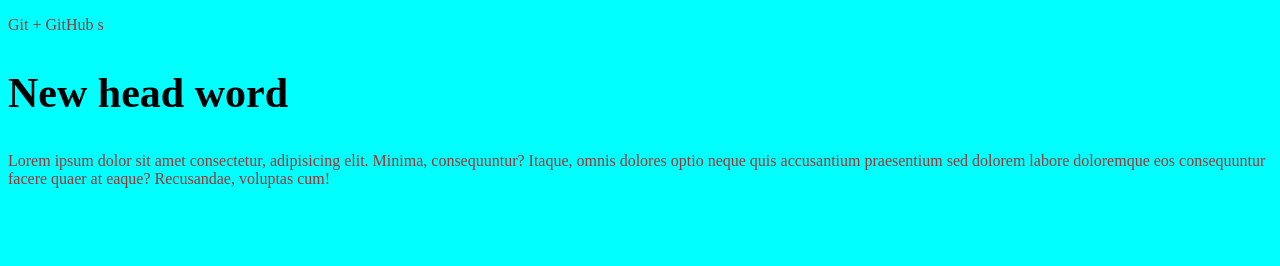
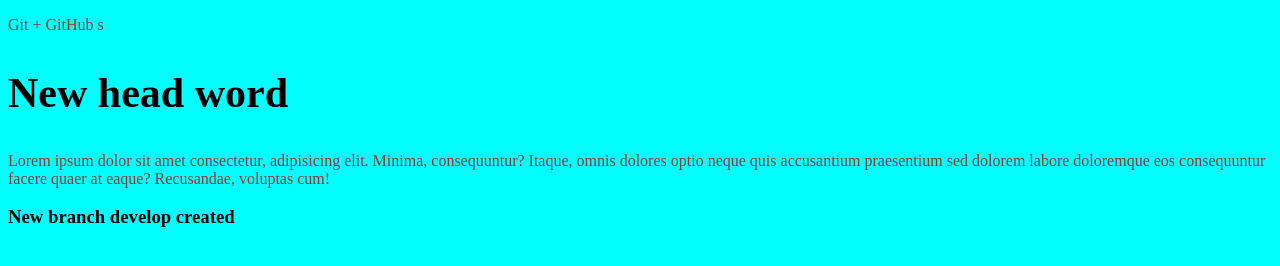
Before and after one commit to NorinavElessertq/git_kurs, a plain HTML site: page index.html in a window 1280 px wide. Drawn offline with Linux system fonts and the light colour scheme; a script that the page names is missing.

Commit message:
New commit on branch dev

```diff
--- a/index.html
+++ b/index.html
@@ -15,5 +15,6 @@
          dolores optio neque quis accusantium praesentium sed dolorem
          labore doloremque eos consequuntur facere quaer
          at eaque? Recusandae, voluptas cum!</p>
+    <h3>New branch develop created</h3>
 </body>
 </html>
```
